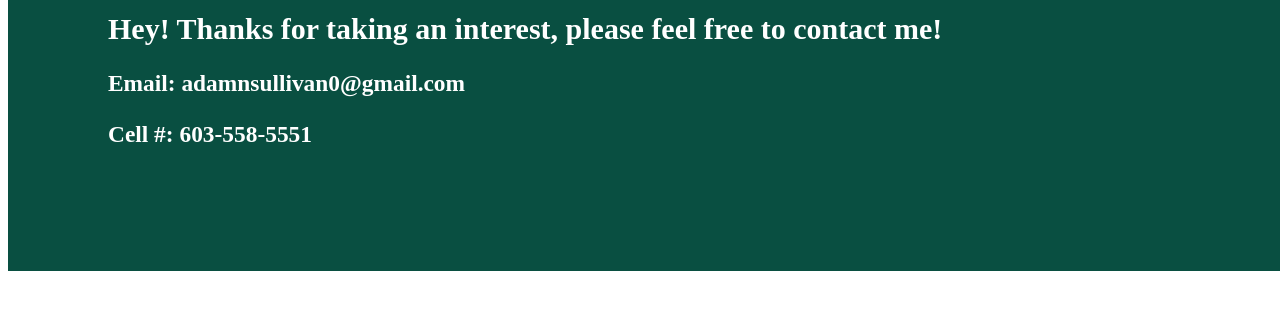
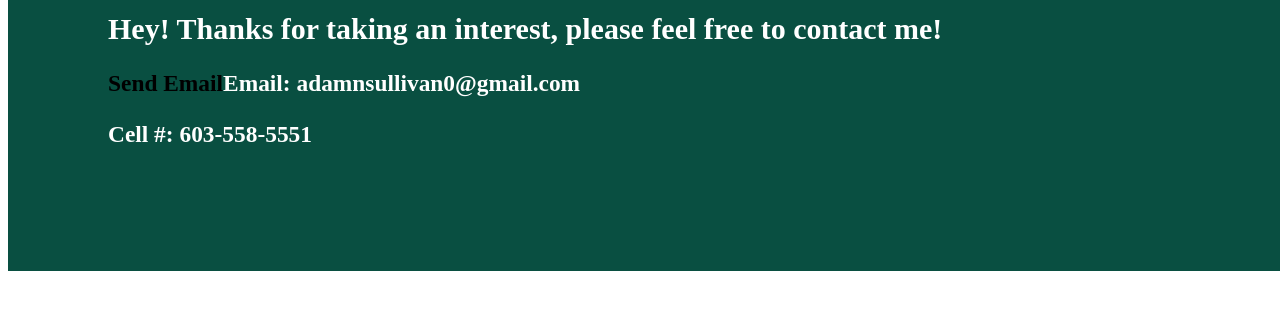
Before and after one commit to ToonPartyDM/Website_Final, a plain HTML site: page Contact.html in a window 1280 px wide. Shown: the part 277-586 px from the top of the page. Drawn offline with Linux system fonts and the light colour scheme.

Commit message:
Update Contact.html

```diff
--- a/Contact.html
+++ b/Contact.html
@@ -22,7 +22,7 @@
 		<center><h1 style="font-family: Fantasy color: #000000">Contact</font></center>
 
 		<h2>Hey! Thanks for taking an interest, please feel free to contact me!</h2>
-		<h3>Email: adamnsullivan0@gmail.com</h3>
+		 <h3><a href="mailto:email@example.com">Send Email</a>Email: adamnsullivan0@gmail.com</h3></a>
 		<h3>Cell #: 603-558-5551</h3>
 
 	 </div>
```
